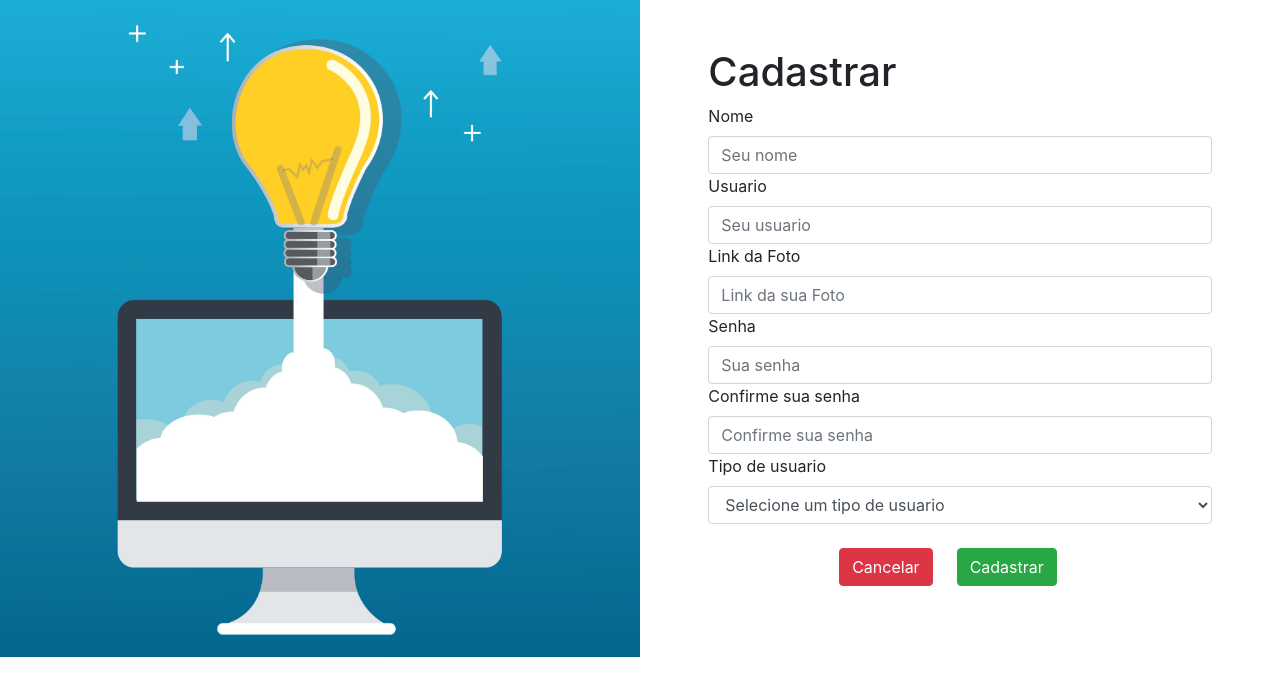
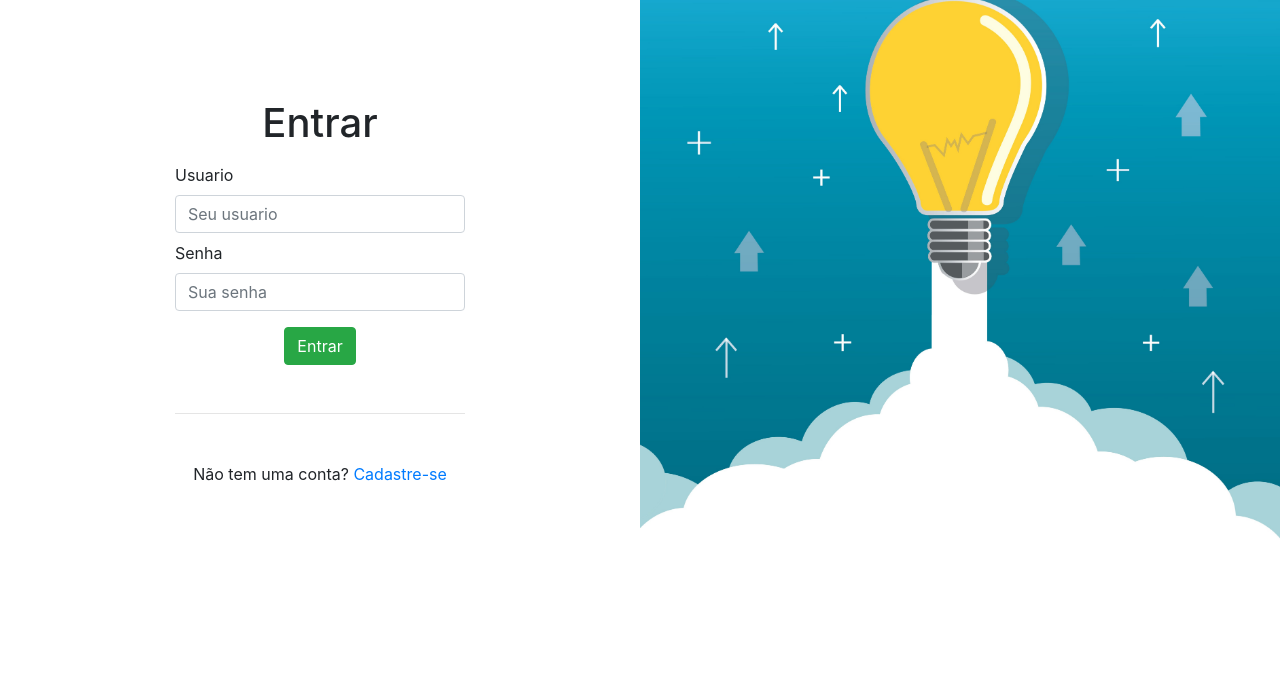
Before and after one commit to Joaslen-Ribeiro/FrontEndBlog, an Angular app in the folder blogpessoal/: page /entrar in a window 1280 px wide. Before the commit this address led to /. Shown: the top 696 px of the page. Built offline with nearby package versions, Linux system fonts and the light colour scheme.

Commit message:
ligando rotas

```diff
--- a/blogpessoal/src/app/app-routing.module.ts
+++ b/blogpessoal/src/app/app-routing.module.ts
@@ -1,7 +1,16 @@
 import { NgModule } from '@angular/core';
 import { RouterModule, Routes } from '@angular/router';
+import { CadastrarComponent } from './cadastrar/cadastrar.component';
+import { EntrarComponent } from './entrar/entrar.component';
 
-const routes: Routes = [];
+const routes: Routes = [
+
+  {path:'', redirectTo: 'entrar',pathMatch:'full' },
+
+  {path: 'entrar', component:EntrarComponent},
+  {path:'cadastrar',component:CadastrarComponent}
+
+];
 
 @NgModule({
   imports: [RouterModule.forRoot(routes)],
--- a/blogpessoal/src/app/app.component.html
+++ b/blogpessoal/src/app/app.component.html
@@ -1 +1 @@
-<app-cadastrar></app-cadastrar>
+<router-outlet></router-outlet>
--- a/blogpessoal/src/app/cadastrar/cadastrar.component.html
+++ b/blogpessoal/src/app/cadastrar/cadastrar.component.html
@@ -47,7 +47,7 @@
                     </div>
 
                     <div class="d-flex justify-content-center">
-                        <button type="submit" class="btn btn-danger mr-4 mt-4">Cancelar</button>
+                        <button type="submit" class="btn btn-danger mr-4 mt-4" routerLink='/entrar'>Cancelar</button>
                         <button type="submit" class="btn btn-success mr-4 mt-4">Cadastrar</button>
 
                     </div>
--- a/blogpessoal/src/app/entrar/entrar.component.html
+++ b/blogpessoal/src/app/entrar/entrar.component.html
@@ -13,17 +13,17 @@
                         <input class="form-control" type="text" name="usuario" id="usuario" placeholder="Seu usuario">
                     </div>
 
-                    <div class="fomr-group">
+                    <div class="fomr-group mt-2">
                         <label for="senha">Senha</label>
                         <input class="form-control" type="password" name="senha" id="senha" placeholder="Sua senha">
                     </div>
 
                     <div class="d-flex justify-content-center">
-                        <button type="submit" class="btn btn-success">Entrar</button>
+                        <button type="submit" class="btn btn-success mt-3">Entrar</button>
                     </div>
 
                     <hr class="mt-5 mb-5">
-                    <p class="text-center">Não tem uma conta? <a href="">Cadastre-se</a></p>
+                    <p class="text-center">Não tem uma conta? <a routerLink='/cadastrar'>Cadastre-se</a></p>
 
                 </div>
             </div>
```
